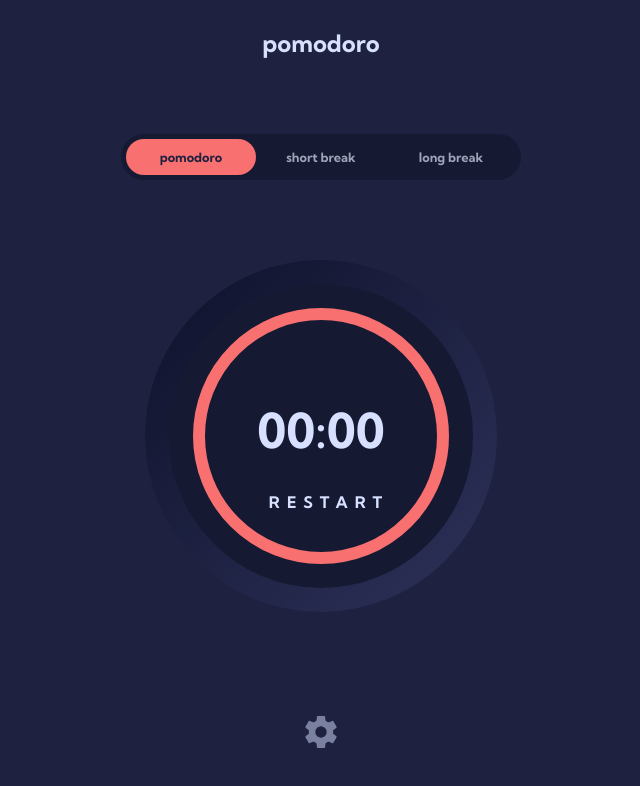
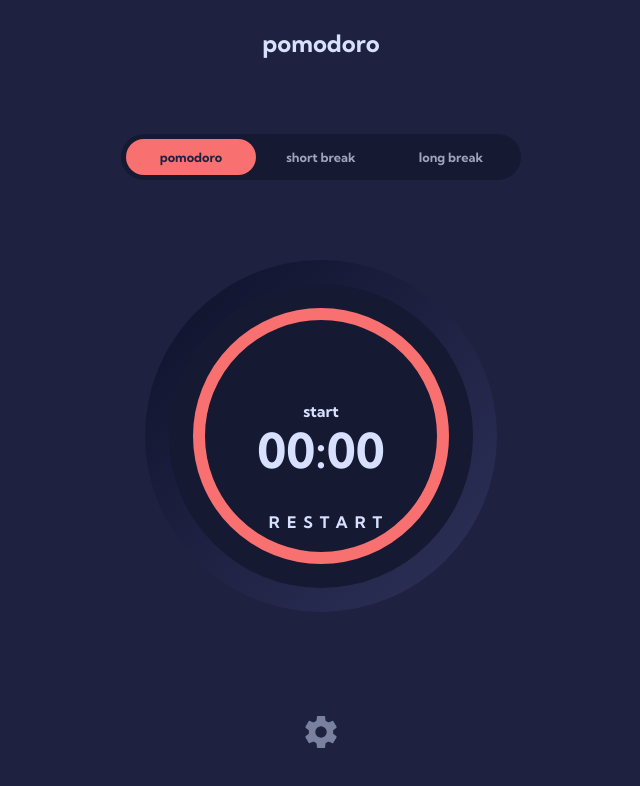
Before and after one commit to mambachristophersteven/pomodoro-app-front, a plain HTML site: page index.html in a window 1280 px wide. Shown: the whole page, without its empty margins (319-959 px from the left). Drawn offline with Linux system fonts and the light colour scheme.

Commit message:
adding start button to trigger countdown

```diff
--- a/index.html
+++ b/index.html
@@ -22,6 +22,7 @@
                 <div class="middle-circle">
                     <div class="inner-circle">
                         <div class="time-and-restart">
+                            <p class="start">start</p>
                             <p id="time" class="time"><span id="minutes">00</span>:<span id="seconds">00</span></p>
                             <p id="restart" class="restart">restart</p>
                         </div>
```
